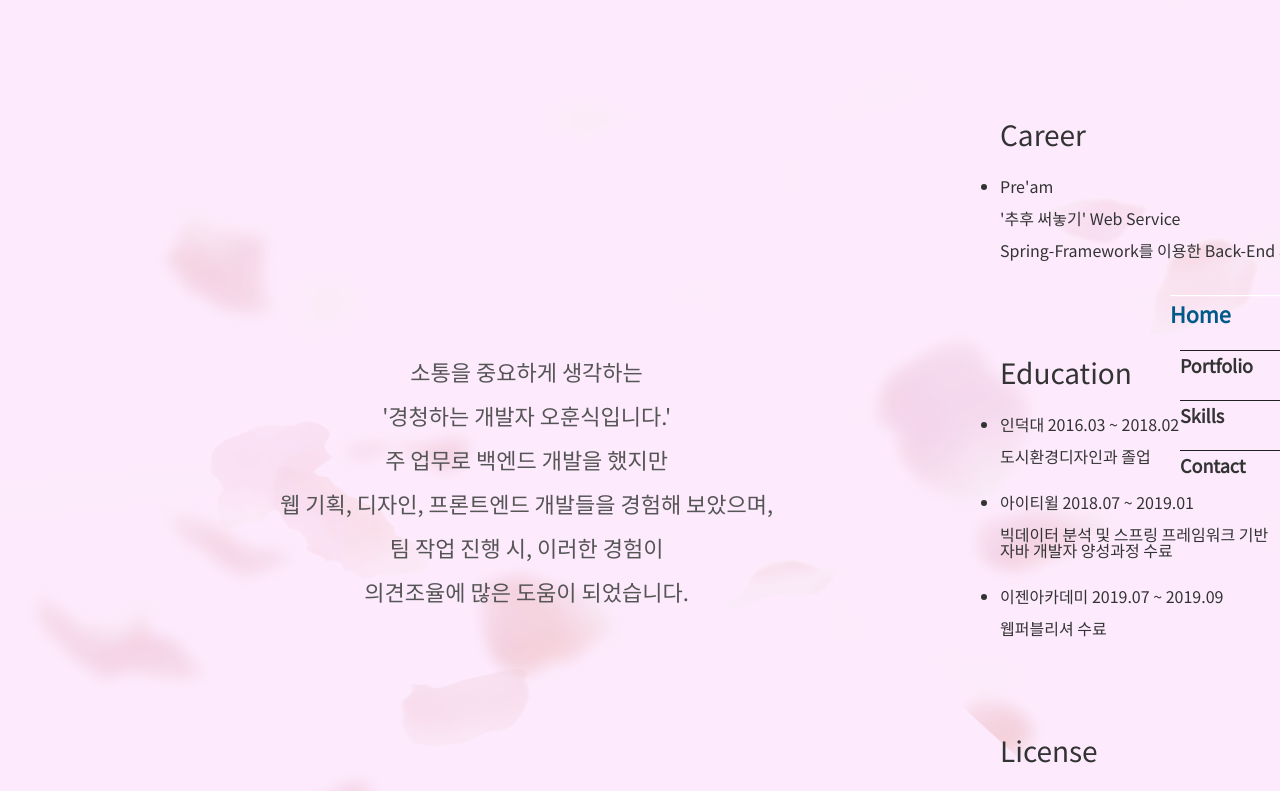
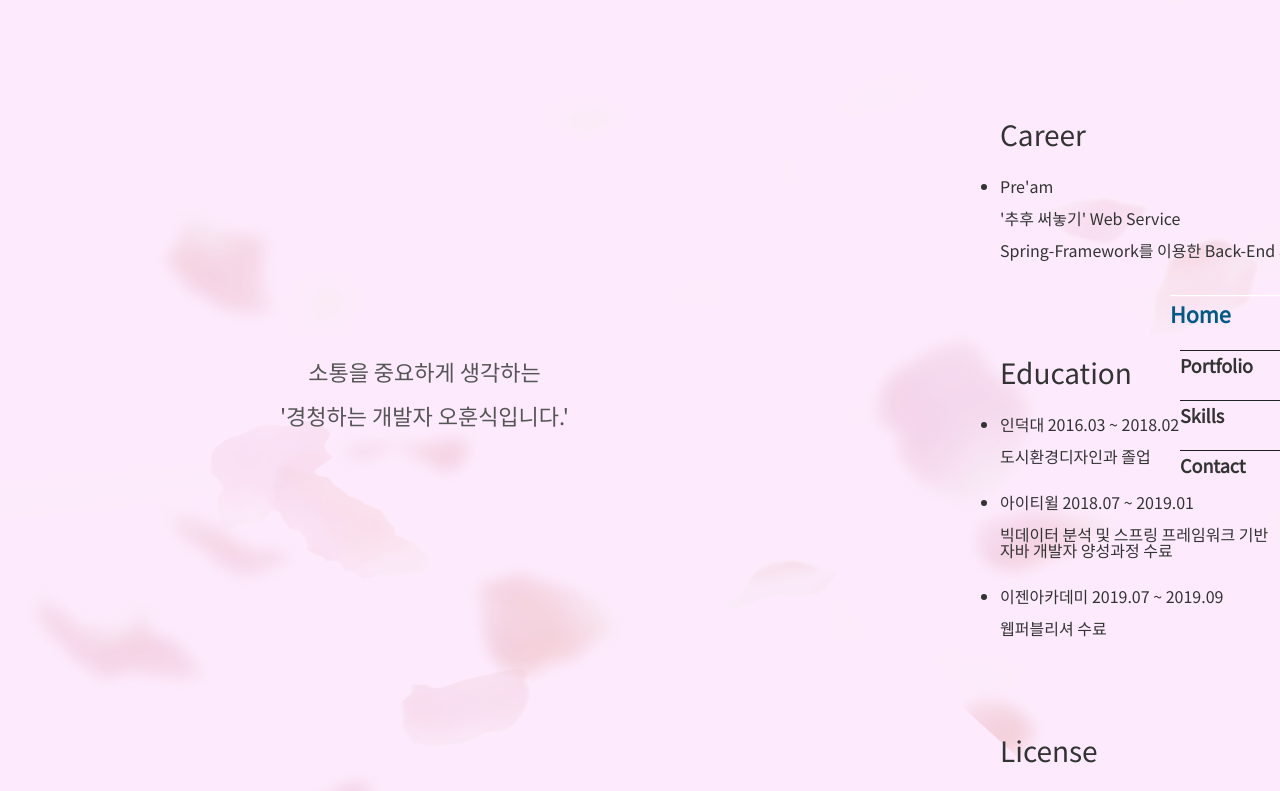
Before and after one commit to ohsky97/portfolio, a plain HTML site: page index.html in a window 1280 px wide. Shown: the top 791 px of the page. Drawn offline with Linux system fonts and the light colour scheme.

Commit message:
who update

```diff
--- a/index.html
+++ b/index.html
@@ -39,19 +39,9 @@
         <section>
             <article class="who">
                 <label>
-
                     소통을 중요하게 생각하는
                     <br/><br/>
                      '경청하는 개발자 오훈식입니다.'
-                    <br/><br/>
-                    주 업무로 백엔드 개발을 했지만
-                    <br/><br/>
-                    웹 기획, 디자인, 프론트엔드 개발들을 경험해 보았으며,
-                    <br/><br/>
-                    팀 작업 진행 시, 이러한 경험이
-                    <br/><br/>
-                    의견조율에 많은 도움이 되었습니다.
-
                 </label>
             </article>
             <article class="myInfo">
```
